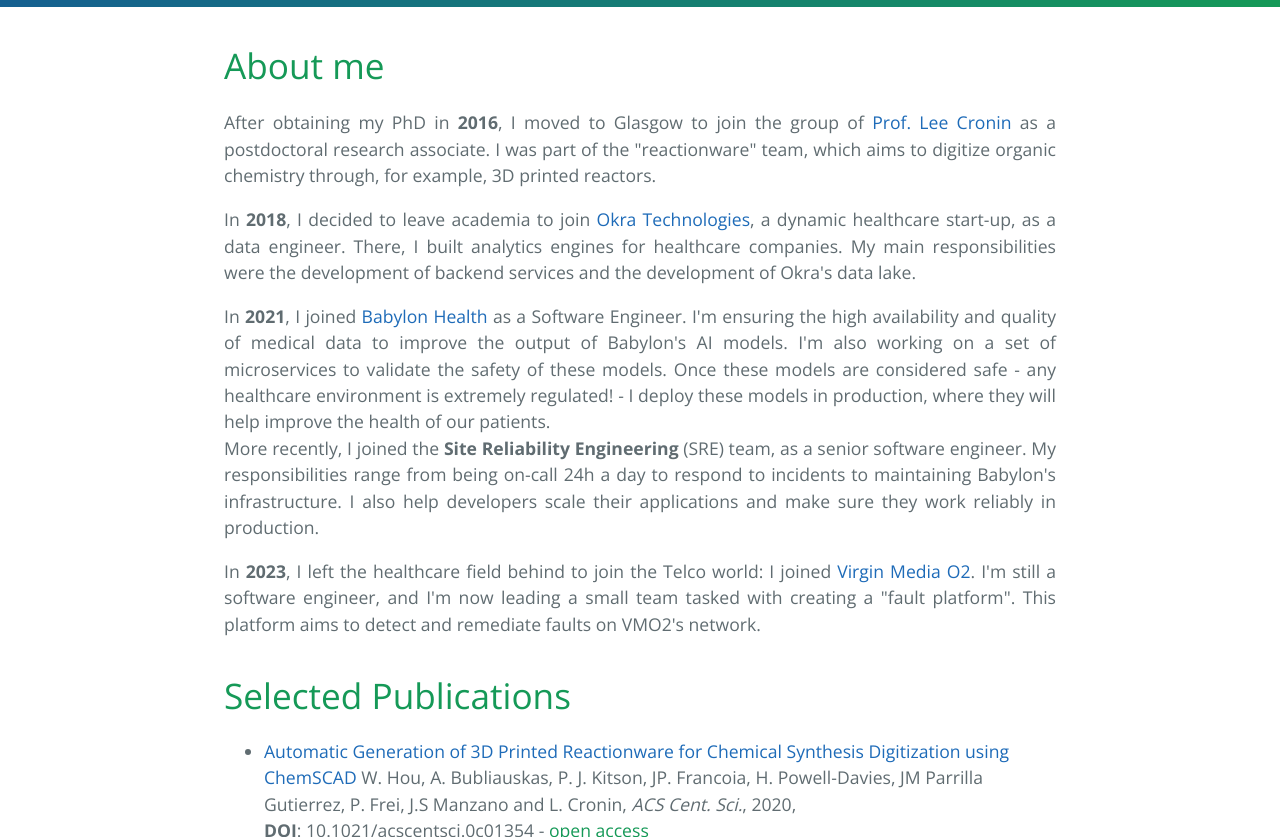
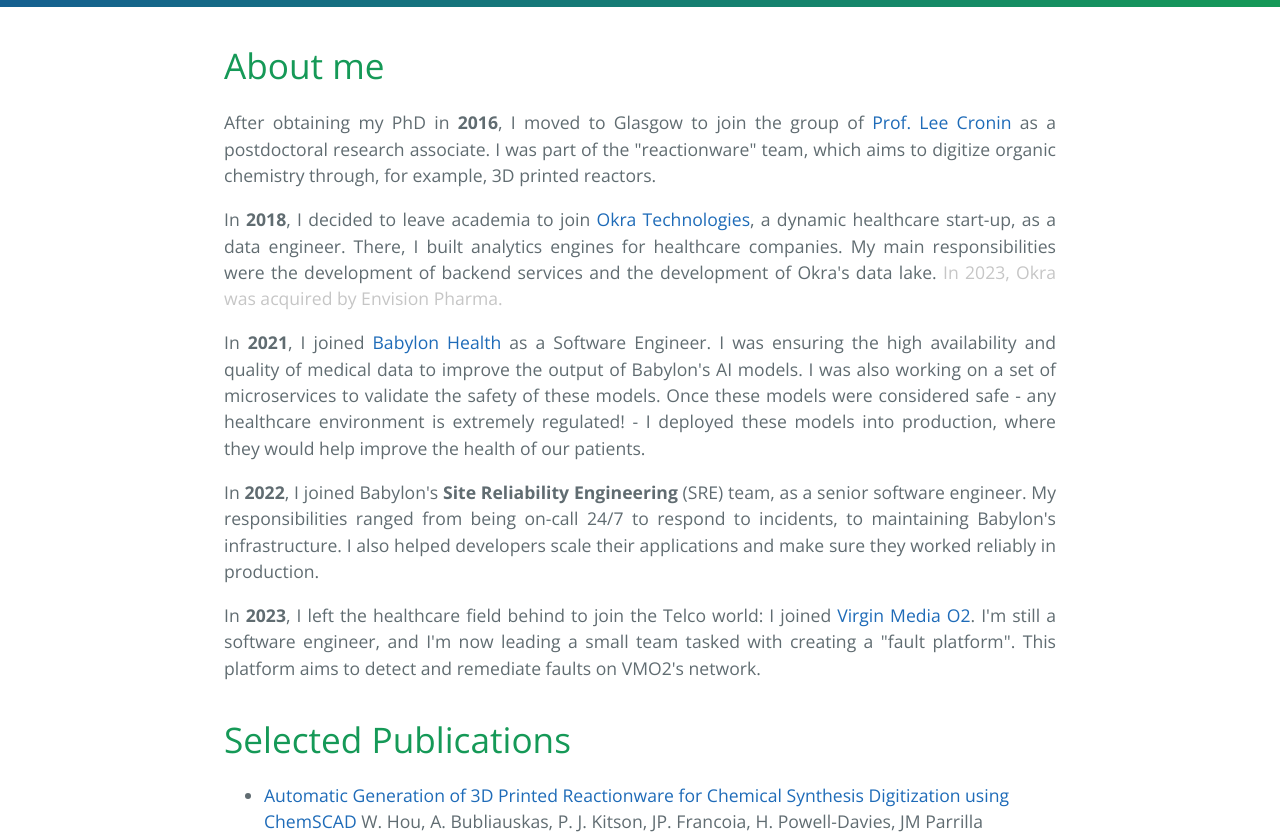
Before and after one commit to JPFrancoia/JPFrancoia.github.io, a Jekyll site: the page built from index.md, in a window 1280 px wide and 900 px high, scrolled down 329 px, cut to the strip 0-837 px from the top of the window. Built offline with Jekyll 4.4.1, drawn with Linux system fonts in a browser that asks for light colours; the repository's description, which GitHub fills in, is left out.

Commit message:
Improving index.md, removing Twitter contact

```diff
--- a/index.md
+++ b/index.md
@@ -22,24 +22,30 @@
 href="https://www.okra.ai/">Okra Technologies</a>, a dynamic healthcare
 start-up, as a data engineer. There, I built analytics engines for healthcare
 companies. My main responsibilities were the development of backend services
-and the development of Okra's data lake.
+and the development of Okra's data lake. <span style="color: #C6C6C6;">In 2023,
+Okra was acquired by Envision Pharma.</span>
 
 </p>
 
 <p align="justify">
 
 In <b>2021</b>, I joined <a href="https://www.babylonhealth.com/en-gb">Babylon
-Health</a> as a Software Engineer. I'm ensuring the high availability and
-quality of medical data to improve the output of Babylon's AI models. I'm
+Health</a> as a Software Engineer. I was ensuring the high availability and
+quality of medical data to improve the output of Babylon's AI models. I was
 also working on a set of microservices to validate the safety of these
-models. Once these models are considered safe - any healthcare environment
-is extremely regulated! - I deploy these models in production, where they
-will help improve the health of our patients.<br/>
-More recently, I joined the <b>Site Reliability Engineering</b> (SRE) team, as a
-senior software engineer.  My responsibilities range from being on-call 24h a
-day to respond to incidents to maintaining Babylon's infrastructure. I also
-help developers scale their applications and make sure they work reliably
-in production.
+models. Once these models were considered safe - any healthcare environment
+is extremely regulated! - I deployed these models into production, where they
+would help improve the health of our patients.<br/>
+
+</p>
+
+<p align="justify">
+
+In <b>2022</b>, I joined Babylon's <b>Site Reliability Engineering</b>
+(SRE) team, as a senior software engineer. My responsibilities ranged
+from being on-call 24/7 to respond to incidents, to maintaining Babylon's
+infrastructure. I also helped developers scale their applications and make
+sure they worked reliably in production.
 
 </p>
 
```
Also changed, not shown: contact.md (+0 -3 lines).
